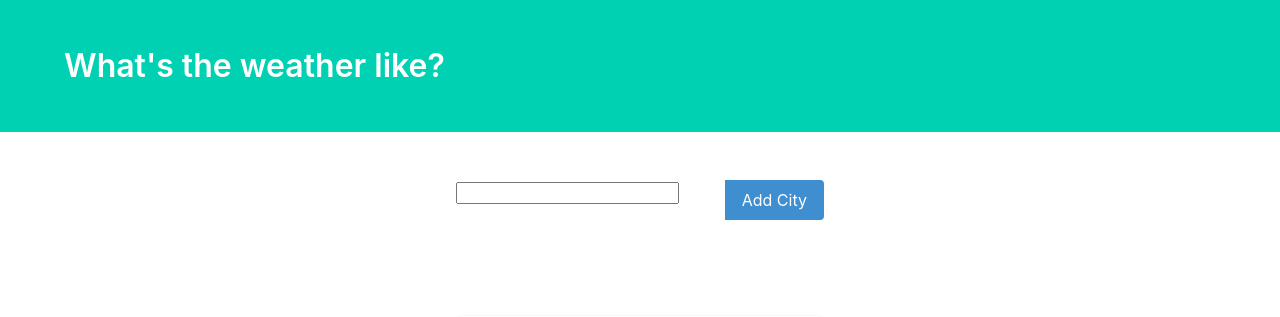
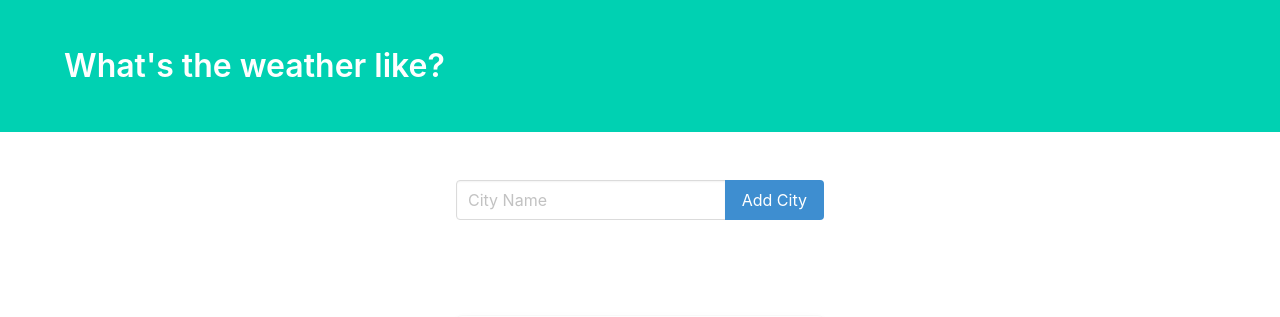
Before and after one commit to Kalpana98/Weather-App, a Django app: page / in a window 1280 px wide. Shown: the top 317 px of the page. Run offline with Django 3.2, Linux system fonts and the light colour scheme; data comes from the database, SQL or seed files in the repository; both versions use the stored data as it was after the commit; data that the repository does not hold is empty; some libraries are stand-ins or nearby versions.

Commit message:
Modified & Updated!

```diff
--- a/My_Weather_Webapp/weather/forms.py
+++ b/My_Weather_Webapp/weather/forms.py
@@ -1,6 +1,8 @@
 from django.forms import ModelForm, TextInput
 from .models import City
+
 class CityForm(ModelForm):
     class Meta:
         model = City
-        fields = {'name' : TextInput(attrs={'class' : 'input', 'placeholder' : 'City Name'})}
+        fields = ['name']
+        widgets = {'name' : TextInput(attrs={'class' : 'input', 'placeholder' : 'City Name'})}
--- a/My_Weather_Webapp/weather/templates/weather/weather.html
+++ b/My_Weather_Webapp/weather/templates/weather/weather.html
@@ -35,6 +35,9 @@
                                 </button>
                             </div>
                         </div>
+                        {% if message %}
+                            <div class="notification {{ message_class }}">{{ message }}</div>
+                        {% endif %}
                     </form>
                 </div>
             </div>
@@ -55,12 +58,17 @@
                             <div class="media-content">
                                 <div class="content">
                                     <p>
-                                        <span class="title">{{city_weather.City}}</span>
+                                        <span class="title">{{city_weather.city}}</span>
                                         <br>
-                                        <span class="subtitle">{{city_weather.temperature}}° F</span>
+                                        <span class="subtitle">{{city_weather.temperature}}° C</span>
                                         <br> {{city_weather.description}}
                                     </p>
                                 </div>
+                            </div>
+                            <div class="media-right">
+                                <a href="{% url 'delete_city' city_weather.city %}">
+                                   <button class="delete"></button>
+                                </a>
                             </div>
                         </article>
                     </div>
--- a/My_Weather_Webapp/weather/urls.py
+++ b/My_Weather_Webapp/weather/urls.py
@@ -2,5 +2,6 @@ from . import views
 from django.urls import path
 
 urlpatterns = [
-    path('', views.index),
+    path('', views.index, name = 'home'),
+    path('delete/<city_name>/', views.delete_city, name='delete_city'),
 ]
--- a/My_Weather_Webapp/weather/views.py
+++ b/My_Weather_Webapp/weather/views.py
@@ -1,13 +1,33 @@
-from django.shortcuts import render
+from django.shortcuts import render, redirect
 import requests
 from .models import City
 from .forms import CityForm
 # Create your views here.
 def index(request):
     url = 'http://api.openweathermap.org/data/2.5/weather?q={}&units=metric&appid=63ce12902fbc6632e54812e533cb4459'
+    err_msg = ''
+    message = ''
+    message_class = ''
     if request.method == 'POST':
         form = CityForm(request.POST)
-        form.save()
+        if form.is_valid():
+            new_city = form.cleaned_data['name']
+            existing_city_count = City.objects.filter(name=new_city).count()
+            if existing_city_count == 0:
+                r = requests.get(url.format(new_city)).json()
+                if r['cod'] == 200:
+                    form.save()
+                else:
+                    err_msg = 'City does not exist!'
+            else:
+                err_msg = 'City already exists!'
+        if err_msg:
+            message = err_msg
+            message_class = 'is-danger'
+        else:
+            message = 'City added Successfully!'
+            message_class = 'is_success'
+
     form = CityForm()
     cities = City.objects.all()
     weather_data = []
@@ -20,5 +40,13 @@ def index(request):
             'icon' : r['weather'][0]['icon'],
         }
         weather_data.append(city_weather)
-    context = {'weather_data' : weather_data, 'form' : form}
+    context = {
+        'weather_data' : weather_data,
+        'form' : form,
+        'message' : message,
+        'message_class' : message_class
+        }
     return render(request,'weather/weather.html', context)
+def delete_city(requests, city_name):
+    City.objects.get(name=city_name).delete()
+    return redirect('home')
```
Also changed, not shown: My_Weather_Webapp/db.sqlite3.
